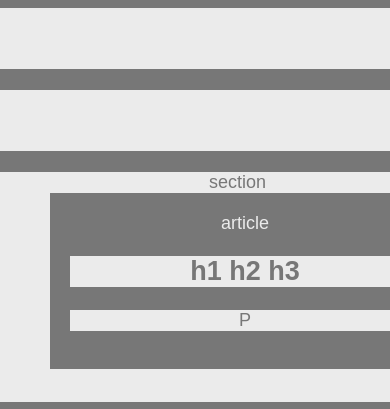
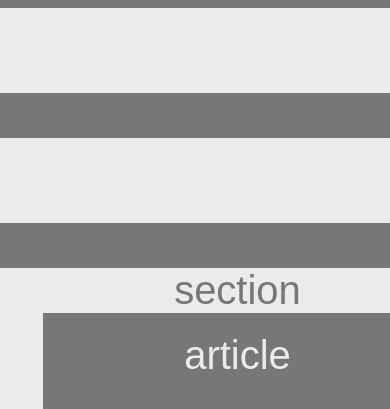
Before and after one commit to Ernsbecerra88/HW-wireframe, a plain HTML site: page index.html in a window 390 px wide. Shown: the top 409 px of the page. Drawn offline with Linux system fonts and the light colour scheme.

Commit message:
@media updates

```diff
--- a/style.css
+++ b/style.css
@@ -31,7 +31,8 @@ article {
     color:  #ebebeb;
     padding: 20px;
     width: 350px;
-    margin-left: 50px;
+    margin-left: auto;
+    margin-right: auto;
 }
 
 aside {
@@ -61,3 +62,73 @@ footer {
     margin-top: 10px;
     padding: 20px;
 }
+
+@media (max-width:450px){
+    body {
+        font-size: 40PX;
+        text-align: center;
+        margin-left: auto;
+        margin-right: auto;
+        }
+        aside {
+            float: bottom;
+        }
+        footer{
+            margin-top: 155px;
+        }
+}
+
+@media (min-width:451px) and (max-width:540px){
+    body {
+        font-size: 35PX;
+        text-align: center;
+        margin-left: auto;
+        margin-right: auto;
+        }
+        aside {
+            float: bottom;
+        }
+        footer{
+            margin-top: 115px;
+        }
+}
+
+@media (min-width:541px) and (max-width:768px){
+    body {
+        font-size: 30PX;
+        text-align: center;
+        margin-left: auto;
+        margin-right: auto;
+        }
+        aside {
+            float: bottom;
+        }
+        footer{
+            margin-top: 70px;
+        }
+}
+
+@media (min-width:769px) and (max-width:1024px){
+    body {
+        font-size: 25PX;
+        text-align: center;
+        margin-left: auto;
+        margin-right: auto;
+        }
+        footer{
+            margin-top: 30px;
+        }
+}
+
+@media (min-width:1025px) and (max-width:1200px){
+    body {
+        font-size: 20PX;
+        text-align: center;
+        margin-left: auto;
+        margin-right: auto;
+        }
+}
+
+@media (min-width:1201px) {
+
+}
```
